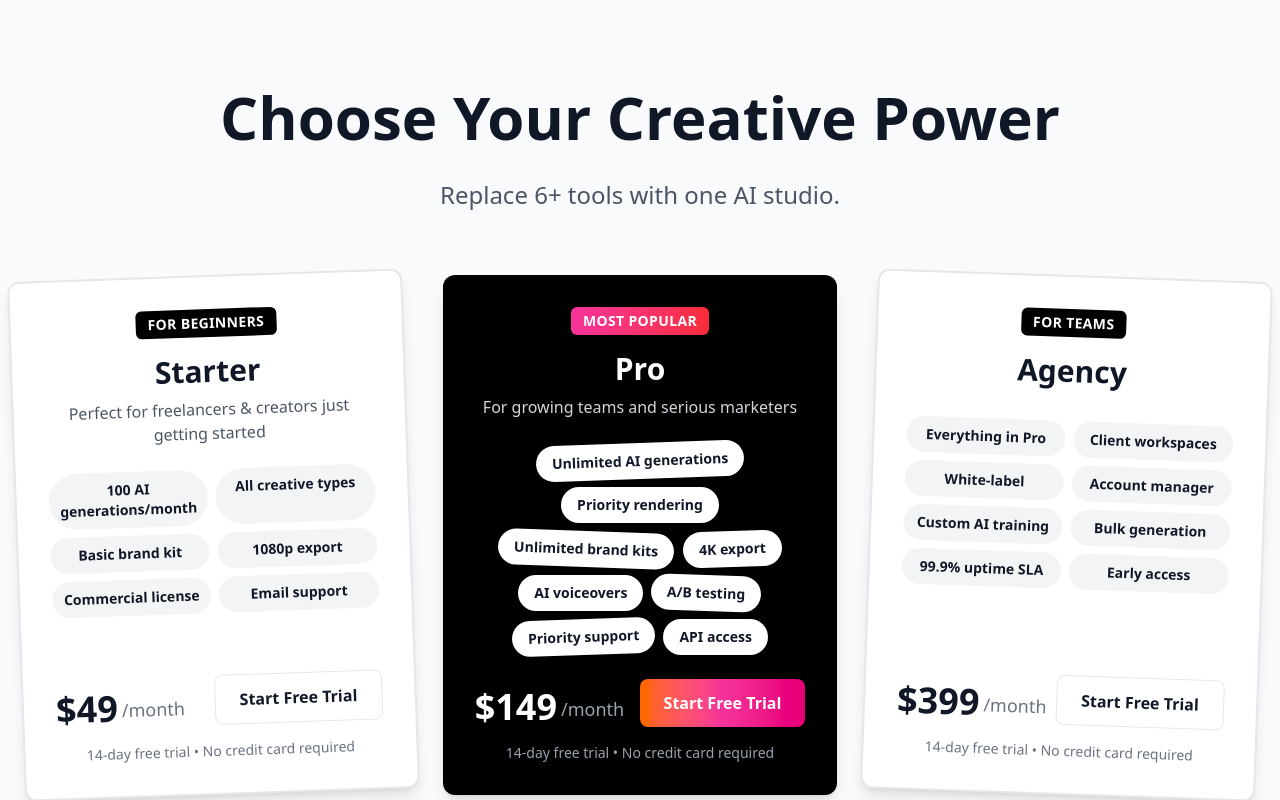
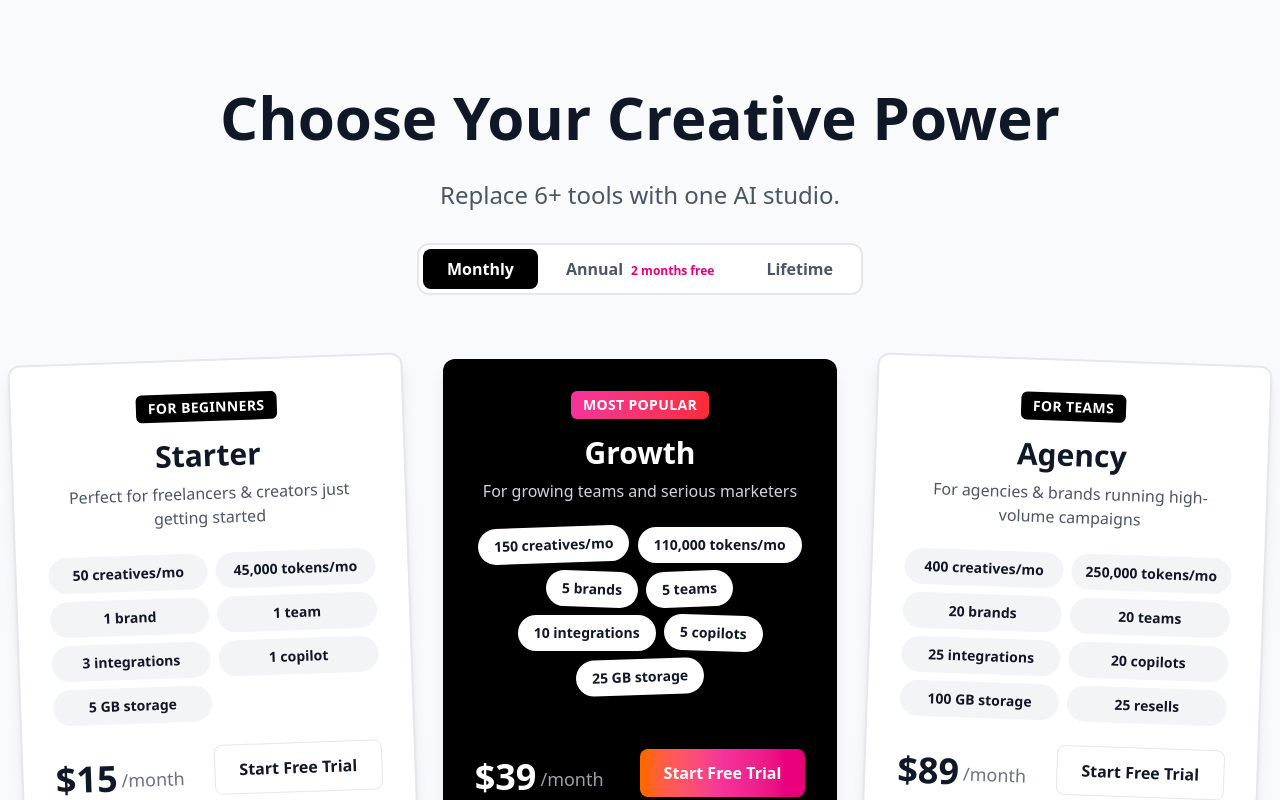
Before and after one commit to rexcreativeklux-svg/creative-klux-landing-page, a Next.js app: page /pages/pricing in a window 1280 px wide. Shown: the top 800 px of the page. Built offline with nearby package versions, Linux system fonts and the light colour scheme.

Commit message:
ready to push

```diff
--- a/src/app/components/PricingSection.jsx
+++ b/src/app/components/PricingSection.jsx
@@ -1,68 +1,30 @@
 'use client';
 
+import { useState } from 'react';
+import Link from 'next/link';
+import { BILLING_CYCLES, TIERS, getFeatures } from '@/app/pricing';
+
 export default function PricingSection() {
-    const plans = [
-        {
-            badge: 'FOR BEGINNERS',
-            badgeColor: 'bg-black text-white',
-            title: 'Free Forever',
-            price: '$0',
-            priceSubtext: '',
-            features: [
-                'Customizable link-in-bio',
-                'Smart Reply Auto-DMs',
-                'Sell with 9% Seller Fees',
-                'Auto-updating Media Kits',
-                'Video Hosting',
-                '5 Email Automations'
-            ],
-            buttonText: 'Start for free',
-            buttonStyle: 'bg-white text-gray-900 border border-gray-200 hover:border-gray-200 cursor-pointer',
-            cardStyle: 'bg-white border-2 border-gray-200 transform: `rotate(${(index % 5 - 2) * 1.5}deg)',
-            textColor: 'text-gray-900',
-            rotation: -2
-        },
-        {
-            badge: 'MOST POPULAR',
-            badgeColor: 'bg-gradient-to-r from-pink-500 to-red-500 text-white',
-            title: 'Creator Plus',
-            price: '$30',
-            priceSubtext: '/month',
-            features: [
-                'All Free Features',
-                'Free Custom Domain',
-                '0% Seller Fees',
-                'BNPL',
-                'Free Custom Domain'
-            ],
-            buttonText: 'Upgrade',
-            buttonStyle: 'bg-gradient-to-r from-orange-500 via-pink-500 to-pink-600 cursor-pointer text-white hover:from-orange-600 hover:via-pink-600 hover:to-pink-700',
-            cardStyle: 'bg-black',
-            textColor: 'text-white',
-            popular: true,
-            rotation: 0
-        },
-        {
-            badge: 'FOR TEAMS',
-            badgeColor: 'bg-black text-white',
-            title: 'Business',
-            price: '$99',
-            priceSubtext: '/month',
-            features: [
-                'All Creator Plus Features',
-                'Priority Support',
-                'Team Collaboration',
-                'Advanced Analytics',
-                'White Label Options',
-                'API Access'
-            ],
-            buttonText: 'Contact Sales',
-            buttonStyle: 'bg-white text-gray-900 border border-gray-200 cursor-pointer hover:border-gray-200',
-            cardStyle: 'bg-white border-2 border-gray-200',
-            textColor: 'text-gray-900',
-            rotation: 2
-        }
-    ];
+    const [cycleId, setCycleId] = useState('monthly');
+    const cycle = BILLING_CYCLES.find((c) => c.id === cycleId);
+
+    const plans = TIERS.map((tier) => ({
+        badge: tier.badge,
+        badgeColor: tier.badgeColor,
+        title: tier.name,
+        price: `$${tier.packages[cycleId].price}`,
+        priceSubtext: cycle.period,
+        features: getFeatures(tier, cycleId),
+        buttonText: 'Get started',
+        href: `/pages/checkout?plan=${tier.id}&billing=${cycleId}`,
+        buttonStyle: tier.popular
+            ? 'bg-gradient-to-r from-orange-500 via-pink-500 to-pink-600 cursor-pointer text-white hover:from-orange-600 hover:via-pink-600 hover:to-pink-700'
+            : 'bg-white text-gray-900 border border-gray-200 hover:border-gray-200 cursor-pointer',
+        cardStyle: tier.popular ? 'bg-black' : 'bg-white border-2 border-gray-200',
+        textColor: tier.popular ? 'text-white' : 'text-gray-900',
+        popular: tier.popular,
+        rotation: tier.rotation
+    }));
 
     return (
         <section className="py-5 sm:py-5 md:py-5 lg:py-10 bg-gray-50">
@@ -72,6 +34,31 @@ export default function PricingSection() {
                     <h2 className="text-2xl sm:text-3xl md:text-4xl lg:text-5xl font-bold text-gray-900 leading-tight max-w-6xl mx-auto">
                         Get the best bang for your buck on the internet
                     </h2>
+
+                    {/* Billing cycle toggle */}
+                    <div className="mt-6 inline-flex flex-wrap justify-center gap-1 rounded-xl border-2 border-gray-200 bg-white p-1">
+                        {BILLING_CYCLES.map((c) => (
+                            <button
+                                key={c.id}
+                                onClick={() => setCycleId(c.id)}
+                                aria-pressed={c.id === cycleId}
+                                className={`${c.id === cycleId ? 'bg-black text-white' : 'text-gray-600 hover:text-gray-900'} cursor-pointer rounded-lg px-4 sm:px-6 py-2 text-sm sm:text-base font-bold transition-colors`}
+                            >
+                                {c.label}
+                                {c.note && (
+                                    <span className={`ml-2 text-xs font-semibold ${c.id === cycleId ? 'text-pink-300' : 'text-pink-600'}`}>
+                                        {c.note}
+                                    </span>
+                                )}
+                            </button>
+                        ))}
+                    </div>
+
+                    {cycleId === 'lifetime' && (
+                        <p className="mt-4 text-sm sm:text-base text-gray-500">
+                            Pay once, keep access for life. Tokens and creatives refresh every month.
+                        </p>
+                    )}
                 </div>
 
                 {/* Pricing Cards */}
@@ -149,9 +136,9 @@ function PricingCard({ plan }) {
 
                 {/* CTA Button */}
                 <div>
-                    <button className={`${plan.buttonStyle} text-sm sm:text-base font-bold px-4 py-2 rounded-md transition-all duration-300 hover:scale-[1.02] hover:shadow whitespace-nowrap`}>
+                    <Link href={plan.href} className={`${plan.buttonStyle} inline-block text-sm sm:text-base font-bold px-4 py-2 rounded-md transition-all duration-300 hover:scale-[1.02] hover:shadow whitespace-nowrap`}>
                         {plan.buttonText}
-                    </button>
+                    </Link>
                 </div>
             </div>
         </div>
--- a/src/app/page.js
+++ b/src/app/page.js
@@ -56,7 +56,7 @@ const jsonLd = {
       publisher: { "@id": `${SITE_URL}/#organization` },
       offers: {
         "@type": "AggregateOffer",
-        lowPrice: "49",
+        lowPrice: "15",
         priceCurrency: "USD",
         url: `${SITE_URL}/pages/pricing`,
       },
--- a/src/app/pages/checkout/layout.js
+++ b/src/app/pages/checkout/layout.js
@@ -1,3 +1,5 @@
+import { Suspense } from "react";
+
 // page.jsx is a client component and can't export metadata, so it lives here.
 export const metadata = {
   title: "Checkout",
@@ -5,5 +7,6 @@ export const metadata = {
 };
 
 export default function CheckoutLayout({ children }) {
-  return children;
+  // The page reads useSearchParams, which needs a Suspense boundary to prerender.
+  return <Suspense>{children}</Suspense>;
 }
--- a/src/app/pages/checkout/page.jsx
+++ b/src/app/pages/checkout/page.jsx
@@ -1,20 +1,20 @@
 "use client";
 
-import { useEffect, useState } from "react";
+import { useState } from "react";
+import { useSearchParams } from "next/navigation";
 import { Check, Lock, ArrowLeft, CreditCard, Sparkles, Shield } from "lucide-react";
+import { BILLING_CYCLES, TIERS } from "@/app/pricing";
 
 export default function CheckoutFlow() {
   const [step, setStep] = useState(1);
   const [isProcessing, setIsProcessing] = useState(false);
 
-  const [selectedPlan, setSelectedPlan] = useState({
-    name: "Pro",
-    price: 149,
-    badge: "MOST POPULAR",
-    badgeColor: "bg-gradient-to-r from-pink-500 to-red-500 text-white"
-  });
-
-  const [billingCycle] = useState("monthly");
+  // The pricing page passes the selection along (?plan=growth&billing=annual).
+  const searchParams = useSearchParams();
+  const selectedPlan = TIERS.find((t) => t.id === searchParams.get("plan")) ?? TIERS.find((t) => t.popular);
+  const cycle = BILLING_CYCLES.find((c) => c.id === searchParams.get("billing")) ?? BILLING_CYCLES[0];
+  const billingCycle = cycle.id;
+  const currentPrice = selectedPlan.packages[billingCycle].price;
 
   const [formData, setFormData] = useState({
     email: "",
@@ -25,12 +25,6 @@ export default function CheckoutFlow() {
     country: "",
     zipCode: ""
   });
-
-  const plans = [
-    { name: "Starter", price: 49, yearlyPrice: 470, badge: "FOR BEGINNERS", badgeColor: "bg-black text-white" },
-    { name: "Pro", price: 149, yearlyPrice: 1430, popular: true, badge: "MOST POPULAR", badgeColor: "bg-gradient-to-r from-pink-500 to-red-500 text-white" },
-    { name: "Agency", price: 399, yearlyPrice: 3830, badge: "FOR TEAMS", badgeColor: "bg-black text-white" }
-  ];
 
   const handleInputChange = (e) => {
     setFormData({ ...formData, [e.target.name]: e.target.value });
@@ -50,10 +44,6 @@ export default function CheckoutFlow() {
       }, 4000);
     }
   };
-
-  const currentPrice = billingCycle === "monthly"
-    ? selectedPlan.price
-    : Math.floor(plans.find(p => p.name === selectedPlan.name)?.yearlyPrice / 12) || selectedPlan.price;
 
   return (
     <div className="min-h-screen bg-gray-50 py-8 sm:py-12 px-4">
@@ -361,9 +351,9 @@ export default function CheckoutFlow() {
                 <div className="flex justify-between items-start">
                   <div>
                     <p className="font-semibold text-gray-900">{selectedPlan.name} Plan</p>
-                    <p className="text-sm text-gray-500">Billed monthly</p>
+                    <p className="text-sm text-gray-500">{cycle.billed}</p>
                   </div>
-                  <p className="font-bold text-gray-900">${currentPrice}<span className="text-sm text-gray-500">/mo</span></p>
+                  <p className="font-bold text-gray-900">${currentPrice}<span className="text-sm text-gray-500">{cycle.shortPeriod}</span></p>
                 </div>
               </div>
 
--- a/src/app/pages/pricing/page.jsx
+++ b/src/app/pages/pricing/page.jsx
@@ -1,76 +1,22 @@
 "use client";
 
+import { useState } from "react";
 import Link from "next/link";
-import { Check, Sparkles, StopCircle } from "lucide-react";
-
-const plans = [
-  {
-    name: "Starter",
-    price: "$49",
-    period: "/month",
-    description: "Perfect for freelancers & creators just getting started",
-    badge: "FOR BEGINNERS",
-    badgeColor: "bg-black text-white",
-    popular: false,
-    features: [
-      "100 AI generations/month",
-      "All creative types",
-      "Basic brand kit",
-      "1080p export",
-      "Commercial license",
-      "Email support",
-    ],
-    cta: "Start Free Trial",
-    planId: "starter",
-    rotation: -2,
-  },
-  {
-    name: "Pro",
-    price: "$149",
-    period: "/month",
-    description: "For growing teams and serious marketers",
-    badge: "MOST POPULAR",
-    badgeColor: "bg-gradient-to-r from-pink-500 to-red-500 text-white",
-    popular: true,
-    features: [
-      "Unlimited AI generations",
-      "Priority rendering",
-      "Unlimited brand kits",
-      "4K export",
-      "AI voiceovers",
-      "A/B testing",
-      "Priority support",
-      "API access",
-    ],
-    cta: "Start Free Trial",
-    planId: "pro",
-    rotation: 0,
-  },
-  {
-    name: "Agency",
-    price: "$399",
-    period: "/month",
-    iption: "For agencies & brands running high-volume campaigns",
-    badge: "FOR TEAMS",
-    badgeColor: "bg-black text-white",
-    popular: false,
-    features: [
-      "Everything in Pro",
-      "Client workspaces",
-      "White-label",
-      "Account manager",
-      "Custom AI training",
-      "Bulk generation",
-      "99.9% uptime SLA",
-      "Early access",
-    ],
-    cta: "Start Free Trial",
-    planId: "agency",
-    rotation: 2,
-  },
-];
+import { BILLING_CYCLES, TIERS, getFeatures } from "@/app/pricing";
 
 export default function PricingPage() {
+  const [cycleId, setCycleId] = useState("monthly");
+  const cycle = BILLING_CYCLES.find((c) => c.id === cycleId);
+
+  const plans = TIERS.map((tier) => ({
+    ...tier,
+    price: `$${tier.packages[cycleId].price}`,
+    period: cycle.period,
+    features: getFeatures(tier, cycleId),
+    cta: "Start Free Trial",
+    planId: tier.id,
+  }));
+
   return (
     <div className="min-h-screen bg-gray-50 py-12 sm:py-16 lg:py-20 px-4">
       <div className="max-w-7xl mx-auto">
@@ -84,6 +30,35 @@ export default function PricingPage() {
           <p className="text-lg sm:text-xl md:text-2xl text-gray-600 max-w-4xl mx-auto">
             Replace 6+ tools with one AI studio.
           </p>
+
+          {/* Billing cycle toggle */}
+          <div className="mt-8 inline-flex flex-wrap justify-center gap-1 rounded-xl border-2 border-gray-200 bg-white p-1">
+            {BILLING_CYCLES.map((c) => (
+              <button
+                key={c.id}
+                onClick={() => setCycleId(c.id)}
+                aria-pressed={c.id === cycleId}
+                className={`${
+                  c.id === cycleId
+                    ? "bg-black text-white"
+                    : "text-gray-600 hover:text-gray-900"
+                } cursor-pointer rounded-lg px-4 sm:px-6 py-2 text-sm sm:text-base font-bold transition-colors`}
+              >
+                {c.label}
+                {c.note && (
+                  <span className={`ml-2 text-xs font-semibold ${c.id === cycleId ? "text-pink-300" : "text-pink-600"}`}>
+                    {c.note}
+                  </span>
+                )}
+              </button>
+            ))}
+          </div>
+
+          {cycleId === "lifetime" && (
+            <p className="mt-4 text-sm sm:text-base text-gray-500">
+              Pay once, keep access for life. Tokens and creatives refresh every month.
+            </p>
+          )}
         </div>
 
         {/* Pricing Cards */}
@@ -158,7 +133,7 @@ export default function PricingPage() {
 
                 {/* CHANGED: Now uses Link with planId */}
                 <Link
-                  href={`../pages/checkout?plan=${plan.planId}`}
+                  href={`../pages/checkout?plan=${plan.planId}&billing=${cycleId}`}
                   className={`${
                     plan.popular
                       ? "bg-gradient-to-r from-orange-500 via-pink-500 to-pink-600 text-white hover:from-orange-600 hover:via-pink-600 hover:to-pink-700"
--- /dev/null
+++ b/src/app/pricing.js
@@ -0,0 +1,85 @@
+// The nine packages, mirroring the admin Packages form: three tiers, each sold
+// monthly, annually and as a lifetime plan. Tokens and creatives are per month
+// on every package, lifetime included.
+export const BILLING_CYCLES = [
+  { id: "monthly", label: "Monthly", period: "/month", shortPeriod: "/mo", billed: "Billed monthly", duration: 30 },
+  { id: "annual", label: "Annual", period: "/year", shortPeriod: "/yr", billed: "Billed annually", duration: 365, note: "2 months free" },
+  { id: "lifetime", label: "Lifetime", period: " once", shortPeriod: "", billed: "One-time payment", duration: 36500 },
+];
+
+export const TIERS = [
+  {
+    id: "starter",
+    name: "Starter",
+    description: "Perfect for freelancers & creators just getting started",
+    badge: "FOR BEGINNERS",
+    badgeColor: "bg-black text-white",
+    popular: false,
+    rotation: -2,
+    brands: 1,
+    teams: 1,
+    integrations: 3,
+    copilots: 1,
+    storage: 5,
+    packages: {
+      monthly: { price: 15, tokens: 45000, creatives: 50, resells: 0 },
+      annual: { price: 150, tokens: 45000, creatives: 50, resells: 0 },
+      lifetime: { price: 59, tokens: 15000, creatives: 20, resells: 0 },
+    },
+  },
+  {
+    id: "growth",
+    name: "Growth",
+    description: "For growing teams and serious marketers",
+    badge: "MOST POPULAR",
+    badgeColor: "bg-gradient-to-r from-pink-500 to-red-500 text-white",
+    popular: true,
+    rotation: 0,
+    brands: 5,
+    teams: 5,
+    integrations: 10,
+    copilots: 5,
+    storage: 25,
+    packages: {
+      monthly: { price: 39, tokens: 110000, creatives: 150, resells: 0 },
+      annual: { price: 390, tokens: 110000, creatives: 150, resells: 0 },
+      lifetime: { price: 129, tokens: 36000, creatives: 50, resells: 0 },
+    },
+  },
+  {
+    id: "agency",
+    name: "Agency",
+    description: "For agencies & brands running high-volume campaigns",
+    badge: "FOR TEAMS",
+    badgeColor: "bg-black text-white",
+    popular: false,
+    rotation: 2,
+    brands: 20,
+    teams: 20,
+    integrations: 25,
+    copilots: 20,
+    storage: 100,
+    packages: {
+      monthly: { price: 89, tokens: 250000, creatives: 400, resells: 25 },
+      annual: { price: 890, tokens: 250000, creatives: 400, resells: 25 },
+      lifetime: { price: 249, tokens: 60000, creatives: 100, resells: 10 },
+    },
+  },
+];
+
+const plural = (count, noun) => `${count} ${noun}${count === 1 ? "" : "s"}`;
+
+export function getFeatures(tier, cycle) {
+  const pkg = tier.packages[cycle];
+  const features = [
+    `${pkg.creatives} creatives/mo`,
+    `${pkg.tokens.toLocaleString("en-US")} tokens/mo`,
+    plural(tier.brands, "brand"),
+    plural(tier.teams, "team"),
+    plural(tier.integrations, "integration"),
+    plural(tier.copilots, "copilot"),
+    `${tier.storage} GB storage`,
+  ];
+  if (pkg.resells > 0) features.push(plural(pkg.resells, "resell"));
+  return features;
+}
```
